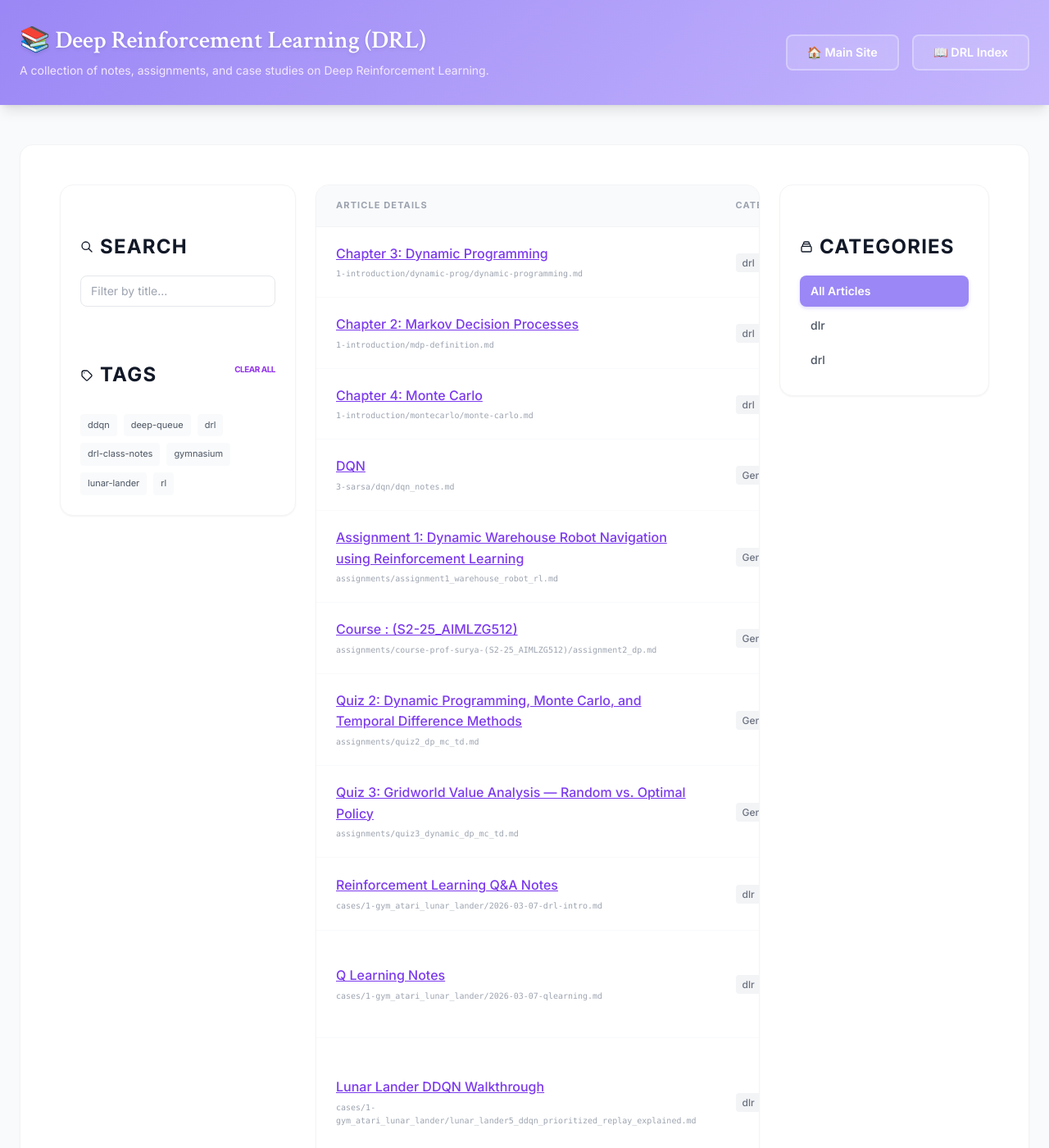
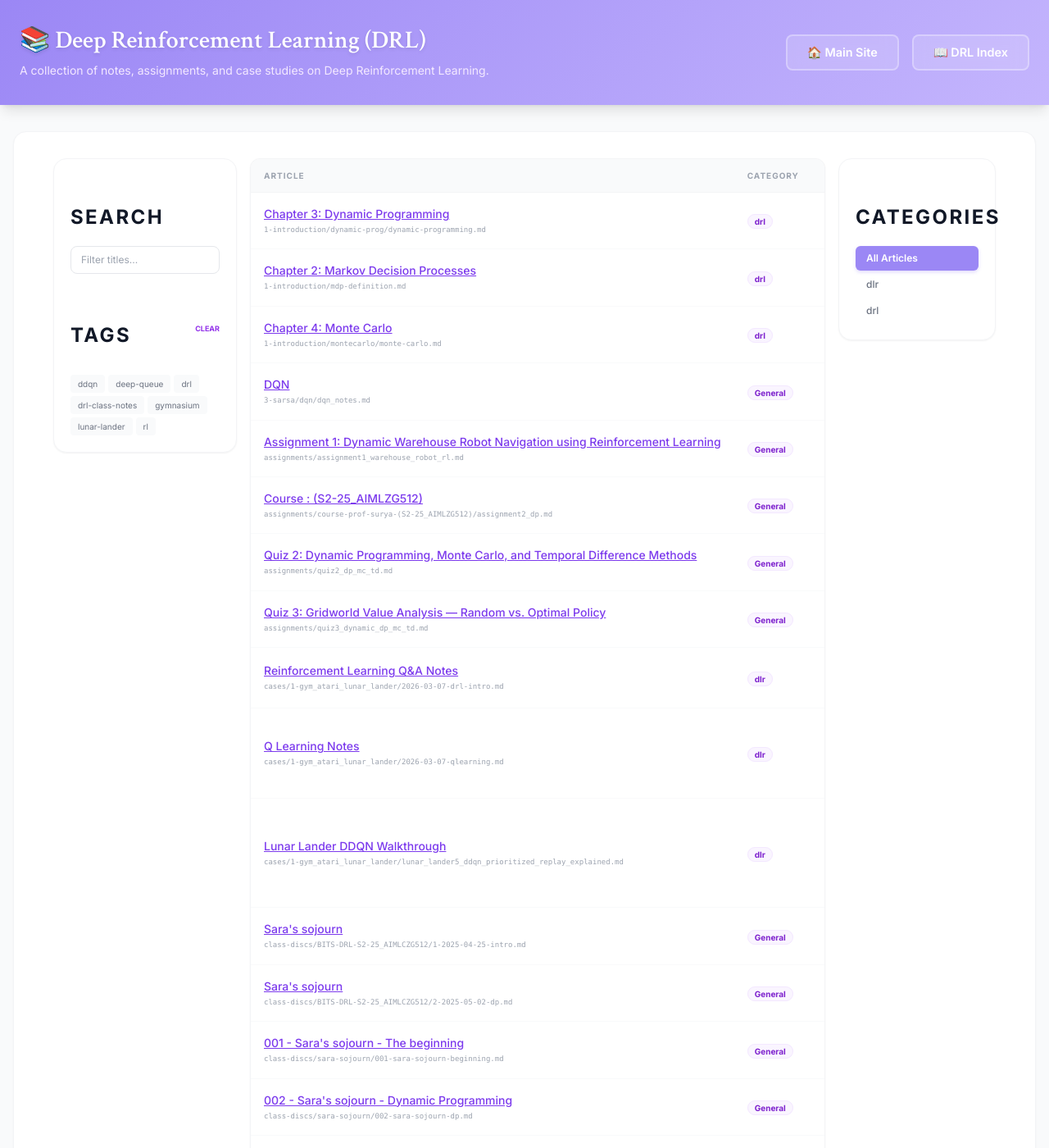
Before and after one commit to samratkar/drl, a Jekyll site: the page built from index.md, in a window 1280 px wide and 1400 px high. Shown: the whole window at 82% size. Built offline with Jekyll 4.4.1, drawn with Linux system fonts in a browser that asks for light colours; nearby versions of some CDN libraries.

Commit message:
Expand index table width and implement 3-column layout

```diff
--- a/_layouts/default.html
+++ b/_layouts/default.html
@@ -131,8 +131,8 @@
     </div>
   </header>
 
-  <main class="max-w-screen-xl mx-auto px-6 py-12">
-    <article class="markdown-content bg-white p-8 md:p-12 rounded-2xl shadow-sm border border-gray-100">
+  <main class="w-full mx-auto px-4 py-8">
+    <article class="markdown-content bg-white p-6 md:p-8 rounded-2xl shadow-sm border border-gray-100">
       {{ content }}
     </article>
   </main>
--- a/index.md
+++ b/index.md
@@ -29,147 +29,140 @@ title: DRL Course Index
     top: 2rem;
     background: white;
     border-radius: 1rem;
-    padding: 1.5rem;
+    padding: 1.25rem;
     border: 1px solid #f3f4f6;
-    shadow: 0 4px 6px -1px rgba(0, 0, 0, 0.1);
   }
   .section-title {
-    font-size: 0.75rem;
+    font-size: 0.7rem;
     font-weight: 700;
-    color: #4b5563;
+    color: #9ca3af;
     text-transform: uppercase;
-    letter-spacing: 0.05em;
+    letter-spacing: 0.1em;
     margin-bottom: 1rem;
     display: flex;
     align-items: center;
     gap: 0.5rem;
   }
+  /* Ensure the main container uses more horizontal space */
+  .wide-container {
+    max-width: 100% !important;
+    width: 100%;
+  }
 </style>
 
-<div class="flex flex-col lg:flex-row gap-6 items-start">
+<div class="wide-container px-4">
+  <div class="flex flex-col xl:flex-row gap-4 items-start">
 
-  <!-- LEFT PANEL: Search & Tags -->
-  <aside class="w-full lg:w-72 flex-shrink-0">
-    <div class="side-panel shadow-sm">
-
-      <!-- Search -->
-      <div class="mb-8">
-        <h3 class="section-title">
-          <svg class="w-4 h-4" fill="none" stroke="currentColor" viewBox="0 0 24 24"><path stroke-linecap="round" stroke-linejoin="round" stroke-width="2" d="M21 21l-6-6m2-5a7 7 0 11-14 0 7 7 0 0114 0z"></path></svg>
-          Search
-        </h3>
-        <input type="text" id="artSearch" placeholder="Filter by title..."
-               class="w-full px-3 py-2 text-sm border border-gray-200 rounded-lg focus:ring-2 focus:ring-purple-500 outline-none transition-all"
-               onkeyup="filterByText()">
-      </div>
-
-      <!-- Tags -->
-      <div>
-        <div class="flex items-center justify-between mb-3">
-          <h3 class="section-title mb-0">
-            <svg class="w-4 h-4" fill="none" stroke="currentColor" viewBox="0 0 24 24"><path stroke-linecap="round" stroke-linejoin="round" stroke-width="2" d="M7 7h.01M7 3h5c.512 0 1.024.195 1.414.586l7 7a2 2 0 010 2.828l-7 7a2 2 0 01-2.828 0l-7-7A1.994 1.994 0 013 12V7a4 4 0 014-4z"></path></svg>
-            Tags
-          </h3>
-          <button onclick="clearFilters()" class="text-[10px] text-purple-600 hover:text-purple-800 font-bold uppercase tracking-tighter">
-            Clear All
-          </button>
+    <!-- LEFT PANEL: Search & Tags (Narrower) -->
+    <aside class="w-full xl:w-56 flex-shrink-0">
+      <div class="side-panel shadow-sm">
+        <!-- Search -->
+        <div class="mb-6">
+          <h3 class="section-title">Search</h3>
+          <input type="text" id="artSearch" placeholder="Filter titles..."
+                 class="w-full px-3 py-2 text-xs border border-gray-200 rounded-lg focus:ring-2 focus:ring-purple-500 outline-none"
+                 onkeyup="filterByText()">
         </div>
 
-        <div id="tagsList" class="flex flex-wrap gap-2">
-          {% assign tags = "" | split: "," %}
+        <!-- Tags -->
+        <div>
+          <div class="flex items-center justify-between mb-3">
+            <h3 class="section-title mb-0">Tags</h3>
+            <button onclick="clearFilters()" class="text-[9px] text-purple-600 font-bold uppercase">Clear</button>
+          </div>
+          <div id="tagsList" class="flex flex-wrap gap-1">
+            {% assign tags = "" | split: "," %}
+            {% for p in site.pages %}
+              {% if p.tags %}
+                {% for tag in p.tags %}
+                  {% unless tags contains tag %}
+                    {% assign tags = tags | push: tag %}
+                  {% endunless %}
+                {% endfor %}
+              {% endif %}
+            {% endfor %}
+            {% assign tags = tags | sort %}
+            {% for tag in tags %}
+              <span class="tag-item px-2 py-0.5 bg-gray-50 text-gray-500 rounded text-[10px] border border-gray-100" onclick="filterByTag('{{ tag }}', this)">
+                {{ tag }}
+              </span>
+            {% endfor %}
+          </div>
+        </div>
+      </div>
+    </aside>
+
+    <!-- MIDDLE PANEL: Table (Maximum Expansion) -->
+    <div class="flex-1 min-w-0 w-full">
+      <div class="bg-white rounded-xl shadow-sm border border-gray-100 overflow-hidden">
+        <div class="overflow-x-auto">
+          <table class="w-full text-left border-collapse table-auto">
+            <thead>
+              <tr class="bg-gray-50 border-b border-gray-100">
+                <th class="px-4 py-3 text-[10px] font-bold text-gray-400 uppercase tracking-widest w-1/2">Article</th>
+                <th class="px-4 py-3 text-[10px] font-bold text-gray-400 uppercase tracking-widest w-1/6">Category</th>
+                <th class="px-4 py-3 text-[10px] font-bold text-gray-400 uppercase tracking-widest w-1/3">Tags</th>
+              </tr>
+            </thead>
+            <tbody id="articleBody">
+              {% assign sorted_pages = site.pages | sort: "path" %}
+              {% for p in sorted_pages %}
+                {% if p.title and p.url != "/" and p.path contains ".md" and p.path != "index.md" and p.path != "README.md" %}
+                  <tr class="article-row border-b border-gray-50 hover:bg-purple-50/30 transition-colors"
+                      data-category="{{ p.category | default: 'General' }}"
+                      data-tags="{{ p.tags | join: ',' }}">
+                    <td class="px-4 py-4">
+                      <a href="{{ p.url | relative_url }}" class="text-sm font-semibold text-gray-800 hover:text-purple-600 block truncate" title="{{ p.title }}">{{ p.title }}</a>
+                      <span class="text-[9px] text-gray-400 font-mono block mt-0.5">{{ p.path }}</span>
+                    </td>
+                    <td class="px-4 py-4">
+                      <span class="text-[10px] font-bold text-purple-700 bg-purple-50 px-2 py-0.5 rounded-full border border-purple-100">{{ p.category | default: "General" }}</span>
+                    </td>
+                    <td class="px-4 py-4">
+                      <div class="flex flex-wrap gap-1">
+                        {% for tag in p.tags %}
+                          <span class="px-1.5 py-0.5 bg-gray-100 text-gray-600 rounded text-[9px] font-medium">{{ tag }}</span>
+                        {% endfor %}
+                      </div>
+                    </td>
+                  </tr>
+                {% endif %}
+              {% endfor %}
+            </tbody>
+          </table>
+        </div>
+      </div>
+    </div>
+
+    <!-- RIGHT PANEL: Categories (Narrower) -->
+    <aside class="w-full xl:w-48 flex-shrink-0">
+      <div class="side-panel shadow-sm">
+        <h3 class="section-title">Categories</h3>
+        <div id="categoryList" class="space-y-0.5">
+          {% assign categories = "" | split: "," %}
           {% for p in site.pages %}
-            {% if p.tags %}
-              {% for tag in p.tags %}
-                {% unless tags contains tag %}
-                  {% assign tags = tags | push: tag %}
-                {% endunless %}
-              {% endfor %}
+            {% if p.category %}
+              {% unless categories contains p.category %}
+                {% assign categories = categories | push: p.category %}
+              {% endunless %}
             {% endif %}
           {% endfor %}
-          {% assign tags = tags | sort %}
-          {% for tag in tags %}
-            <span class="tag-item px-2 py-1 bg-gray-50 text-gray-600 rounded text-[11px] border border-gray-100" onclick="filterByTag('{{ tag }}', this)">
-              {{ tag }}
-            </span>
+          {% assign categories = categories | sort %}
+
+          <div class="category-item px-3 py-1.5 rounded-md text-xs font-medium text-purple-600 bg-purple-50 active" onclick="clearFilters()">
+            All Articles
+          </div>
+
+          {% for cat in categories %}
+            <div class="category-item px-3 py-1.5 rounded-md text-xs font-medium text-gray-500" onclick="filterByCategory('{{ cat }}', this)">
+              {{ cat }}
+            </div>
           {% endfor %}
         </div>
       </div>
-    </div>
-  </aside>
+    </aside>
 
-  <!-- MIDDLE PANEL: Table -->
-  <div class="flex-1 min-w-0 w-full">
-    <div class="bg-white rounded-2xl shadow-sm border border-gray-100 overflow-hidden">
-      <div class="overflow-x-auto">
-        <table class="w-full text-left border-collapse">
-          <thead>
-            <tr class="bg-gray-50 border-b border-gray-100">
-              <th class="px-6 py-4 text-[11px] font-bold text-gray-400 uppercase tracking-widest">Article Details</th>
-              <th class="px-6 py-4 text-[11px] font-bold text-gray-400 uppercase tracking-widest">Category</th>
-              <th class="px-6 py-4 text-[11px] font-bold text-gray-400 uppercase tracking-widest">Tags</th>
-            </tr>
-          </thead>
-          <tbody id="articleBody">
-            {% assign sorted_pages = site.pages | sort: "path" %}
-            {% for p in sorted_pages %}
-              {% if p.title and p.url != "/" and p.path contains ".md" and p.path != "index.md" and p.path != "README.md" %}
-                <tr class="article-row border-b border-gray-50 hover:bg-purple-50/50 transition-colors"
-                    data-category="{{ p.category | default: 'General' }}"
-                    data-tags="{{ p.tags | join: ',' }}">
-                  <td class="px-6 py-5">
-                    <a href="{{ p.url | relative_url }}" class="text-gray-900 font-semibold hover:text-purple-600 transition-colors block">{{ p.title }}</a>
-                    <span class="text-[10px] text-gray-400 font-mono mt-1 block">{{ p.path }}</span>
-                  </td>
-                  <td class="px-6 py-5">
-                    <span class="text-xs font-medium text-gray-500 bg-gray-100 px-2 py-1 rounded">{{ p.category | default: "General" }}</span>
-                  </td>
-                  <td class="px-6 py-5">
-                    <div class="flex flex-wrap gap-1">
-                      {% for tag in p.tags %}
-                        <span class="px-2 py-0.5 bg-purple-50 text-purple-500 rounded text-[10px] font-medium border border-purple-100/50">{{ tag }}</span>
-                      {% endfor %}
-                    </div>
-                  </td>
-                </tr>
-              {% endif %}
-            {% endfor %}
-          </tbody>
-        </table>
-      </div>
-    </div>
   </div>
-
-  <!-- RIGHT PANEL: Categories -->
-  <aside class="w-full lg:w-64 flex-shrink-0">
-    <div class="side-panel shadow-sm">
-      <h3 class="section-title">
-        <svg class="w-4 h-4" fill="none" stroke="currentColor" viewBox="0 0 24 24"><path stroke-linecap="round" stroke-linejoin="round" stroke-width="2" d="M19 11H5m14 0a2 2 0 012 2v6a2 2 0 01-2 2H5a2 2 0 01-2-2v-6a2 2 0 012-2m14 0V9a2 2 0 00-2-2M5 11V9a2 2 0 012-2m0 0V5a2 2 0 012-2h6a2 2 0 012 2v2M7 7h10"></path></svg>
-        Categories
-      </h3>
-      <div id="categoryList" class="space-y-1">
-        {% assign categories = "" | split: "," %}
-        {% for p in site.pages %}
-          {% if p.category %}
-            {% unless categories contains p.category %}
-              {% assign categories = categories | push: p.category %}
-            {% endunless %}
-          {% endif %}
-        {% endfor %}
-        {% assign categories = categories | sort %}
-
-        <div class="category-item px-3 py-2 rounded-lg text-sm font-medium text-purple-600 bg-purple-50 active" onclick="clearFilters()">
-          All Articles
-        </div>
-
-        {% for cat in categories %}
-          <div class="category-item px-3 py-2 rounded-lg text-sm font-medium text-gray-600" onclick="filterByCategory('{{ cat }}', this)">
-            {{ cat }}
-          </div>
-        {% endfor %}
-      </div>
-    </div>
-  </aside>
-
 </div>
 
 <script>
```
